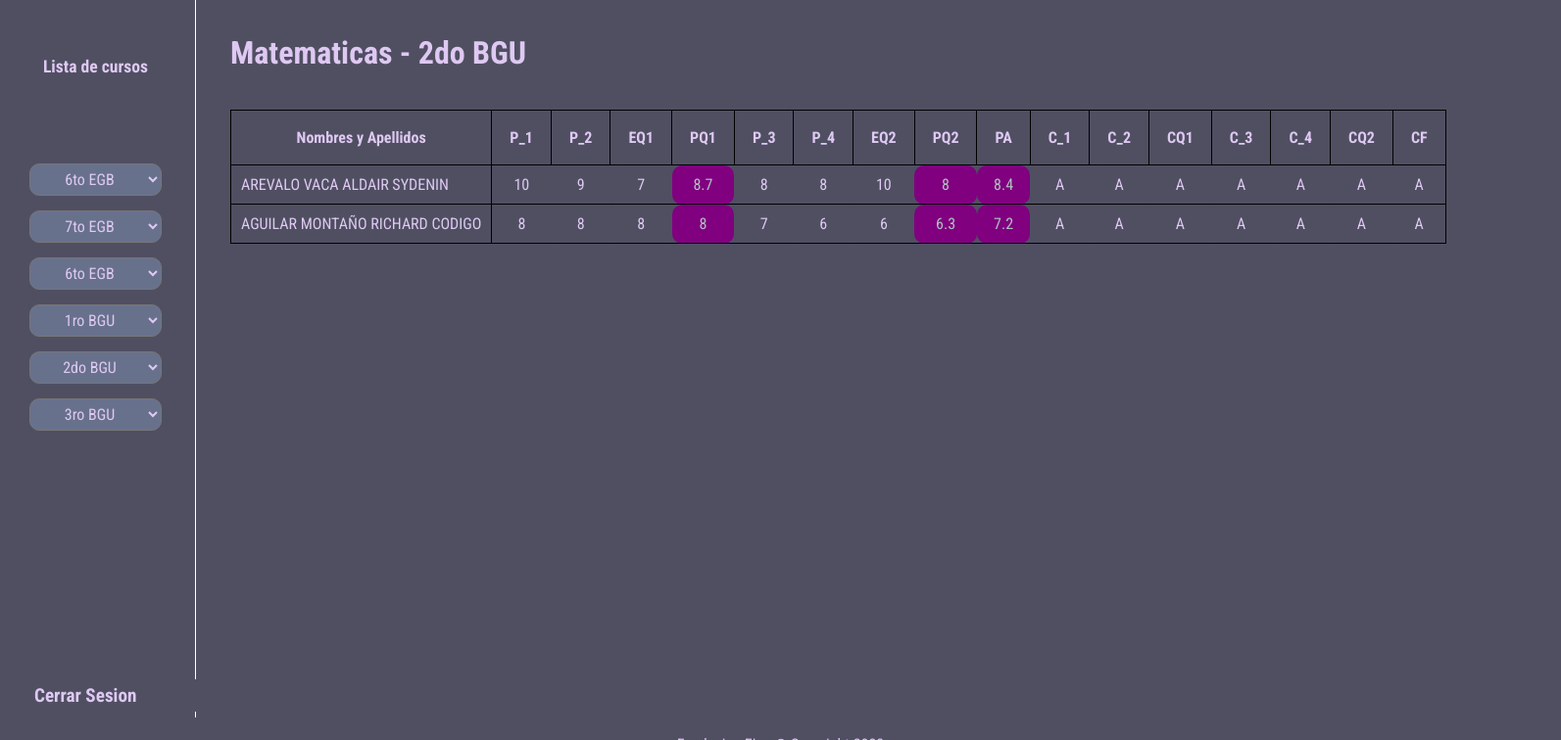
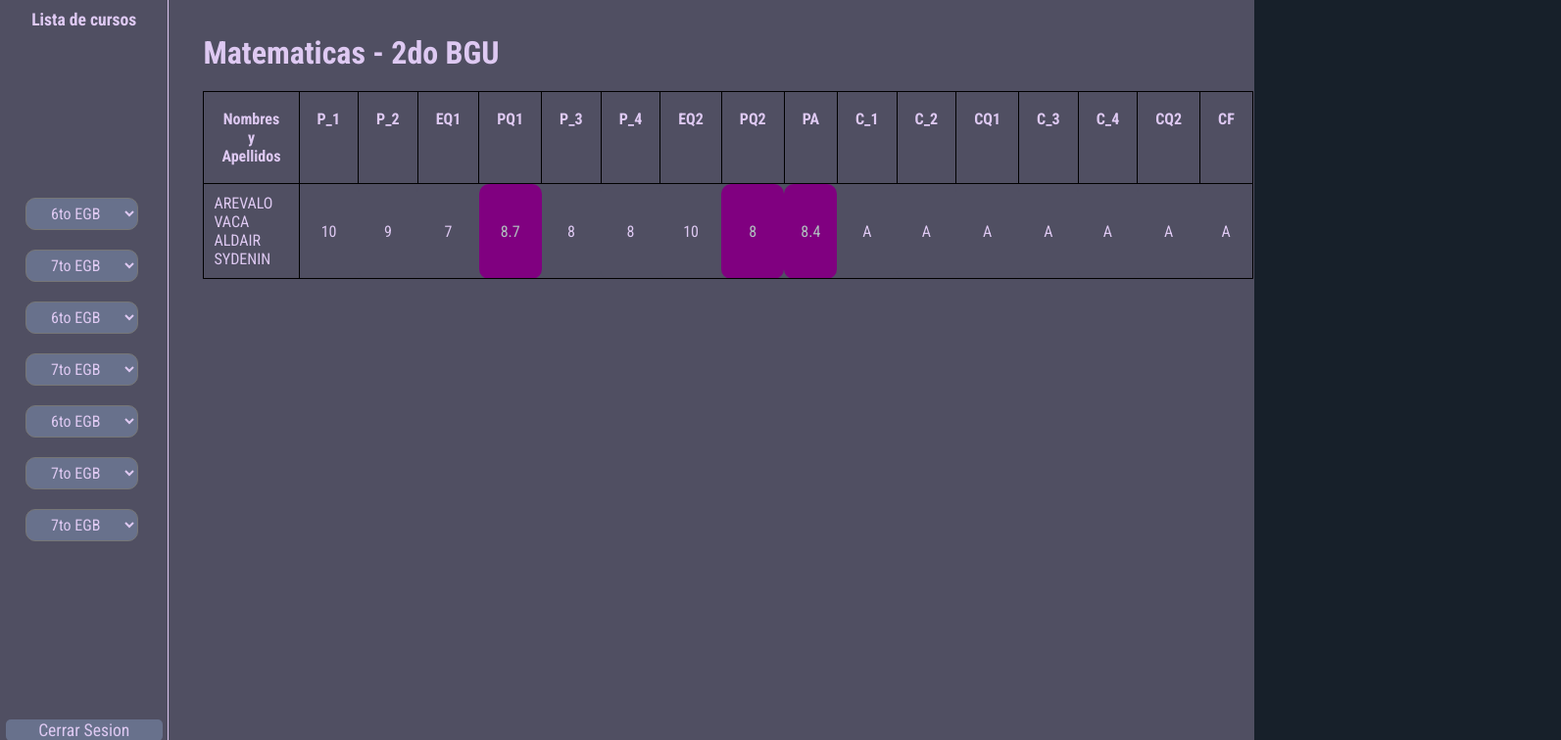
Before and after one commit to ZekoCode/Fundacion, a React (Create React App) app: page /curso in a window 1280 px wide. Shown: the top 756 px of the page at 98% size, 1593 px wide, since content can reach past the window. Built offline with nearby package versions, Linux system fonts and the light colour scheme.

Commit message:
Ajuntando vista de cusrsos

```diff
--- a/src/Styles.css
+++ b/src/Styles.css
@@ -9,7 +9,6 @@
     --black2:#000;
     --green1:#21ac21e7;
     --green2:#0f0;
-    --pink1:#DEC9F2;
     --orange1:#C0392B;
     --yellow1:#ff9;
     --grey1:#504F62;
@@ -29,7 +28,22 @@
 body {
     width: 100vw;
     height: 100vh;
+    background-color: var(--black1);
 }
+
+*::-webkit-scrollbar {
+    width: 0.4em;
+     height: 0.4em;
+  }
+
+  *::-webkit-scrollbar-track {
+    /* box-shadow: inset 0 0 6px rgb(255, 8, 8); */
+  }
+
+  *::-webkit-scrollbar-thumb {
+    background-color: var(--white2);
+    outline: 1px solid var(--grey2);
+  }
 
 /* .contenedor:link, .contenedor:visited, .contenedor:hover, .contenedor:active {
     color:#0f0;
--- a/src/components/atoms/buttonForm/ButtonForm.jsx
+++ b/src/components/atoms/buttonForm/ButtonForm.jsx
@@ -1,12 +1,10 @@
 import React from 'react'
-import './Styles.css'
+import './styles.css'
 
 function ButtonForm({sesion}) {
     return (
-      <div className='form__control'>
-
-           <label className='btn--submit' >{sesion}</label>
-
+      <div className='form__control--menu-cursos'>
+          <label className='btn--submit__menuCurso' >{sesion}</label>
       </div>
     )
   }
--- a/src/components/atoms/buttonForm/styles.css
+++ b/src/components/atoms/buttonForm/styles.css
@@ -1,17 +1,21 @@
-.form__control{
-    margin: 15px -30px;
-    width: 90px;
-    /*background-color: aquamarine;*/
+.form__control--menu-cursos{
+    /* margin: 15px -30px; */
+    width: 100%;
+    /* height: 0px; */
+    display: flex;
+    justify-content: center;
+    /* background-color: aquamarine; */
 }
 
-.btn--submit{
-    width: 150px;
+.btn--submit__menuCurso{
+    width:150px;
     background: #68718C;
     color: #DEC9F2;
     border-radius: 5px;
     border: none;
     font-size: 1.1rem;
     padding: 1px 5px;
-    text-align: left;
-    margin: 0px -5px;
+    text-align: center;
+    margin-top: 20px;
+    margin-bottom: 0px;
 }
--- a/src/components/atoms/footer/Footer.jsx
+++ b/src/components/atoms/footer/Footer.jsx
@@ -3,9 +3,9 @@ import './style.css'
 
 function Footer() {
   return (
-    <p className='footer'>
-            <lable>Fundacion Eina © Coryright 2022</lable>
-    </p>
+    <footer className='footer'>
+            <label>Fundacion Eina © Coryright 2022</label>
+    </footer>
   )
 }
 
--- a/src/components/atoms/footer/style.css
+++ b/src/components/atoms/footer/style.css
@@ -1,11 +1,11 @@
 .footer{
-    /* background: rgb(214, 12, 12);  */
+    background: var(--grey1);;
     color: #DEC9F2;
     width: 100%;
     /* margin: 30px ;  */
     text-align: center;
     font-size: 1em;
-    position: absolute;
-    bottom: 5px;
-    right: 0px;
+    position: relative;
+    /* bottom: 5px; */
+    /* right: 0px; */
 }
--- a/src/components/atoms/styles.css
+++ b/src/components/atoms/styles.css
@@ -1,13 +1,14 @@
 .form__control{
-    margin: 15px -30px;
-    width: 90px;
+    /* margin: 15px -30px; */
+    width: 100%;
+    margin: 10px 0px;
     /* background-color: aquamarine; */
 }
 
 .form__control--input {
     background: #68718C;
     color: #DEC9F2;
-    width: 150%;
+    width: 100%;
     padding: 5px;
     text-align: center;
     border-radius: 10px;
--- a/src/components/atoms/subtitleForm/styles.css
+++ b/src/components/atoms/subtitleForm/styles.css
@@ -1,8 +1,8 @@
 .form--subtitle{
-    color: var(--pink1);
+    color: var(--white2);
     font-size: 1.1rem;
-    width: 155px;
-    margin: -50px;
+    width: 100%;
+    /* margin: -50px; */
     padding: 10px;
     text-align: center;
 }
--- a/src/components/organisms/visionCurso/VisionCurso.jsx
+++ b/src/components/organisms/visionCurso/VisionCurso.jsx
@@ -4,7 +4,7 @@ import './styles.css'
 import Selector from '../../atoms/Selector'
 import ButtonForm from '../../atoms/buttonForm/ButtonForm';
 import TitleForm from '../../atoms/titleForm/TitleForm'
-
+import Footer from '../../atoms/footer/Footer';
 
 
 function VisionCurso() {
@@ -47,54 +47,31 @@ function VisionCurso() {
 
     return(
 
-    <form>
+    // <form>
       <div className="contenedor">
 
+        <div className='contenedor--main'>
           <div className="menu">
-          <br/><br/>
           <SubtitleForm text='Lista de cursos'/>
-
-          <br/><br/><br/><br/><br/><br/>
-
+            <div className='menu--main'>
 
 
             <Selector listaMaterias={misMaterias}/>
               <Selector listaMaterias={misMaterias2}/>
-
-          <div className='form__control'>
-            <select class="form__control--input">
-              <option value="">6to EGB</option>
-            </select>
+              <Selector listaMaterias={misMaterias}/>
+              <Selector listaMaterias={misMaterias2}/>
+              <Selector listaMaterias={misMaterias}/>
+              <Selector listaMaterias={misMaterias2}/>
+              <Selector listaMaterias={misMaterias2}/>
             </div>
-
-          <div className='form__control'>
-            <select class="form__control--input">
-              <option value="">1ro BGU</option>
-            </select>
-          </div>
-
-          <div className='form__control'>
-            <select class="form__control--input">
-              <option value="">2do BGU</option>
-            </select>
-          </div>
-
-          <div className='form__control'>
-            <select class="form__control--input">
-              <option value="">3ro BGU</option>
-            </select>
-          </div>
-
-          <br/><br/><br/><br/><br/><br/><br/><br/><br/><br/><br/>
 
             <ButtonForm sesion='Cerrar Sesion' />
 
           </div>
 
-
           <div className="contenido">
 
-          <TitleForm text='Matematicas - 2do BGU'/><br/>
+            <TitleForm text='Matematicas - 2do BGU'/>
 
             <table className='Tablas'>
               <th className='th'>
@@ -169,37 +146,16 @@ function VisionCurso() {
                 <td className='td'>A</td>
               </tr>
 
-            <tr className='tr'>
-              <td className='tr'>AGUILAR MONTAÑO RICHARD CODIGO</td>
-              <td className='td'>8</td>
-              <td className='td'>8</td>
-              <td className='td'>8</td>
-              <td className='tdr'>8</td>
-              <td className='td'>7</td>
-              <td className='td'>6</td>
-              <td className='td'>6</td>
-              <td className='tdr'>6.3</td>
-              <td className='tdr'>7.2</td>
-              <td className='td'>A</td>
-              <td className='td'>A</td>
-              <td className='td'>A</td>
-              <td className='td'>A</td>
-              <td className='td'>A</td>
-              <td className='td'>A</td>
-              <td className='td'>A</td>
-            </tr>
-
 
             </table>
 
           </div>
+        </div>
 
+        <Footer/>
+      </div>
 
-        <div className="pie">
-        <p>Fundacion Eina @ Copyright 2022</p>
-        </div>
-      </div>
-    </form>
+    // </form>
   )
 }
 
--- a/src/components/organisms/visionCurso/styles.css
+++ b/src/components/organisms/visionCurso/styles.css
@@ -1,68 +1,58 @@
-* {
-    margin:0;
-    padding:0;
+.contenedor {
+    /* margin:0 auto; */
+    width: 100vw;
+    height: 97vh;
+    display: flex;
+    justify-content: center;
+    align-items: center;
+    flex-direction: column;
+    box-sizing: border-box;
 }
 
-.contenedor:link, .contenedor:visited, .contenedor:hover, .contenedor:active {
-    color:#0f0;
-    font-size:16px;
-}
-
-body {
-    background: #17202A  ;
-    font-family:verdana;
-}
-
-.h1 {
-    color:#C0392B ;
-    font-size:24px;
-}
-
-.p {
-    font-size:16px;
-}
-
-.ul {
-    list-style-type:none;
-    color: #0f0;
-}
-
-.contenedor {
-    margin:0 auto;
-    width:1593px;
+.contenedor--main{
+    width: 100%;
+    height: 100%;
+    display: flex;
+    justify-content: center;
+    align-items: center;
+    flex-direction: row;
+    box-sizing: border-box;
 }
 
 .contenido {
-    background-color: #504F62;
-    float:left;
-    height:663px;
+    background-color: var(--grey1);
+    height:100%;
     padding:35px;
-    width:1323px;
+    width:100%;
+    box-sizing: border-box;
+    overflow-x: scroll;
+    overflow-y: scroll;
 }
 
 .menu {
-    background-color:#504F62;
-    float:left;
-    height:613px;
-    padding:60px;
-    width:79px;
-    border-right: 1px solid white;
+    background-color:var(--grey1);
+    /* background-color: aqua; */
+    height:100%;
+    width:200px;
+
+    border-right: 1px solid var(--white2);
+    display: flex;
+    justify-content: space-between;
+    align-items: center;
+    flex-direction: column;
+
 }
 
-.form__control{
-    margin: 15px -30px;
-    width: 90px;
-    /* background-color: aquamarine; */
+.menu--main{
+    display: flex;
+    justify-content: center;
+    align-items: center;
+    flex-direction: column;
+    overflow-y: scroll;
+    padding-right: 5px;
+    box-sizing: border-box;
 }
 
-.form__control--input {
-    background: #68718C;
-    color: #DEC9F2;
-    width: 150%;
-    padding: 5px;
-    text-align: center;
-    border-radius: 10px;
-}
 
 .Tablas{
     border: 1px solid black;
@@ -104,11 +94,3 @@ body {
     text-align: center;
     background-color: purple;
 }
-
-.pie {
-    background-color: #504F62;
-    clear:both;
-    color:#DEC9F2;
-    padding:18px;
-    text-align:center;
-}
--- a/src/components/pages/loginSection/styles.css
+++ b/src/components/pages/loginSection/styles.css
@@ -6,7 +6,6 @@
     justify-content: center;
     align-items: center;
     flex-direction: column;
-
 }
 
 .login--container{
```
Lines whose indentation alone changed are shown as unchanged.
